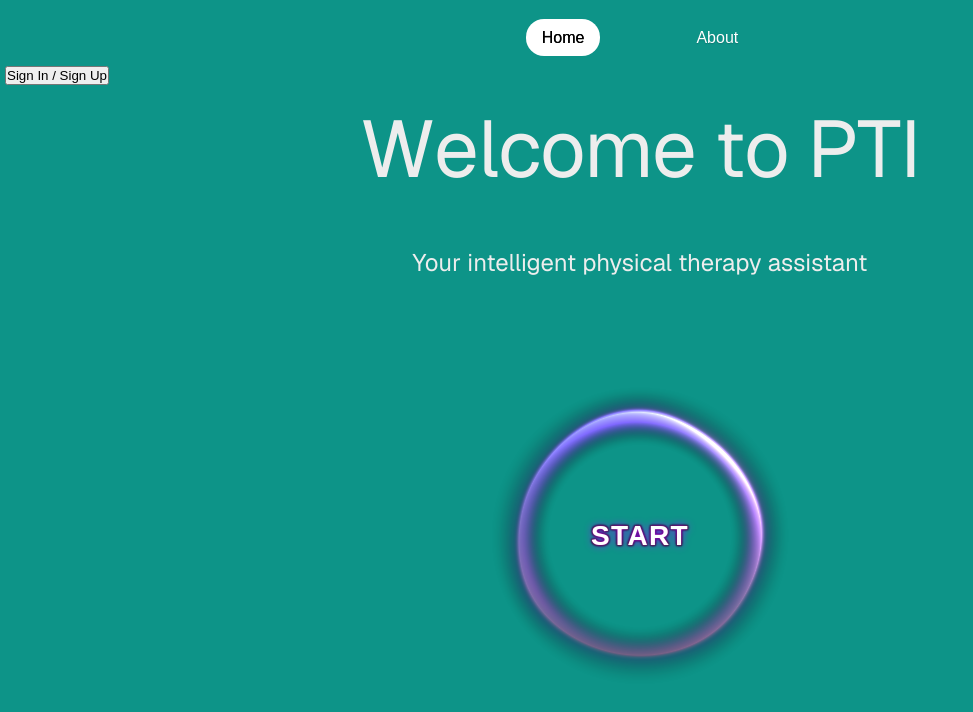
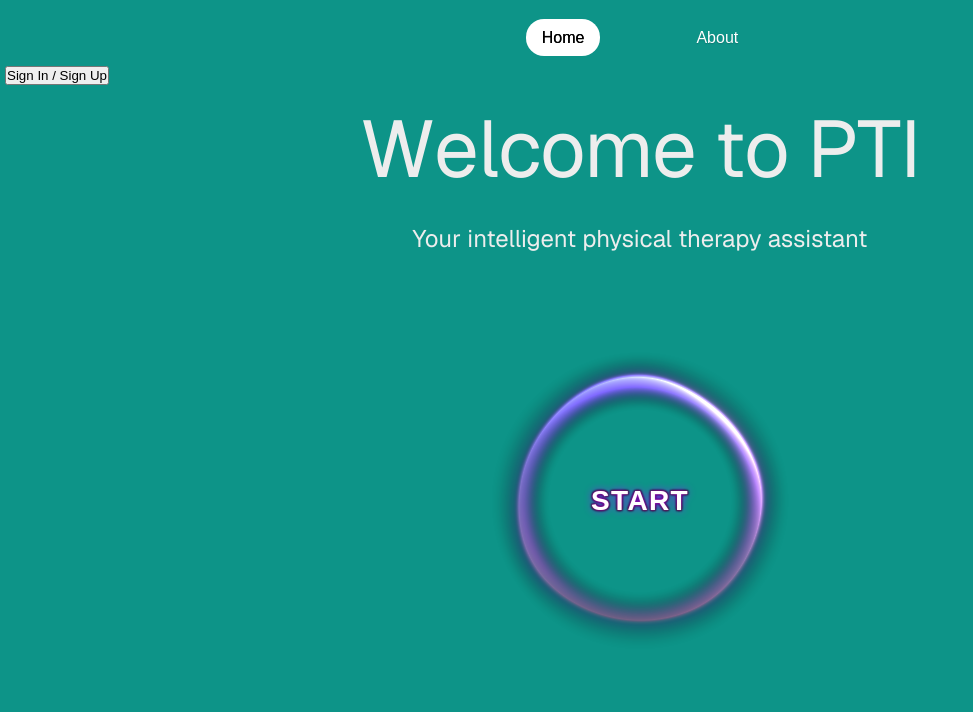
Before and after one commit to kvilleda12/pt, a Next.js app in the folder frontend/: page / in a window 1280 px wide. Shown: the top 712 px of the page, without its empty margins (0-973 px from the left). Built offline with nearby package versions, Linux system fonts and the light colour scheme.

Commit message:
Styling modified so that Navbar works properly with the orb animation in place.

```diff
--- a/frontend/app/(main)/page.module.css
+++ b/frontend/app/(main)/page.module.css
@@ -4,7 +4,7 @@
   background: var(--background);
 
   display: grid;
-  grid-template-rows: 20px 80px 150px;
+  grid-template-rows: 20px 30px 250px;
   align-items: center;
   justify-items: center;
   min-height: 100svh;
@@ -29,7 +29,6 @@
 .subheading {
   font-size: 1.5rem;
   font-weight: 400;
-  line-height: 1.2;
   color: var(--foreground);
   text-align: center;
   font-family: var(--font-geist-sans);
@@ -39,14 +38,7 @@
   display: flex;
   flex-direction: column;
   margin-bottom: 32px;
-}
-
-.main code {
-  font-family: inherit;
-  background: #661919;
-  padding: 2px 4px;
-  border-radius: 4px;
-  font-weight: 600;
+  margin-top: 150px;
 }
 
 .buttonPrimary {
@@ -68,7 +60,6 @@
   font-weight: 600;
   letter-spacing: 0.08em;
   overflow: hidden;
-  z-index: 1;
 }
 
 .buttonPrimary span {
--- a/frontend/app/(main)/page.tsx
+++ b/frontend/app/(main)/page.tsx
@@ -37,7 +37,6 @@ export default function Home() {
             width: '100%',
             height: '600px',
             position: 'relative',
-            marginTop: '220px',
             display: 'flex',
             alignItems: 'flex-start',
             justifyContent: 'center',
--- a/frontend/app/ui-components/reactbits/GooeyNav.css
+++ b/frontend/app/ui-components/reactbits/GooeyNav.css
@@ -78,7 +78,9 @@
   width: 0;
   height: 0;
   opacity: 1;
+  /*
   pointer-events: none;
+  */
   display: grid;
   place-items: center;
   z-index: 1;
--- a/frontend/app/ui-components/ui.module.css
+++ b/frontend/app/ui-components/ui.module.css
@@ -51,20 +51,20 @@
   position: relative;
   width: 100%;
   height: 100%;
+  z-index: 0;
 }
 
 .orbContent {
   position: absolute;
   top: 50%;
   left: 50%;
-  z-index: 2;
+  z-index: 1;
   transform: translate(-50%, -50%);
   display: flex;
   align-items: center;
   justify-content: center;
   width: 100%; /* optional, adjust as needed */
   height: 100%; /* optional, adjust as needed */
-  pointer-events: none; /* if you want the orb to get mouse events, remove if you want button clickable */
 }
 
 .orbContent > * {
```
